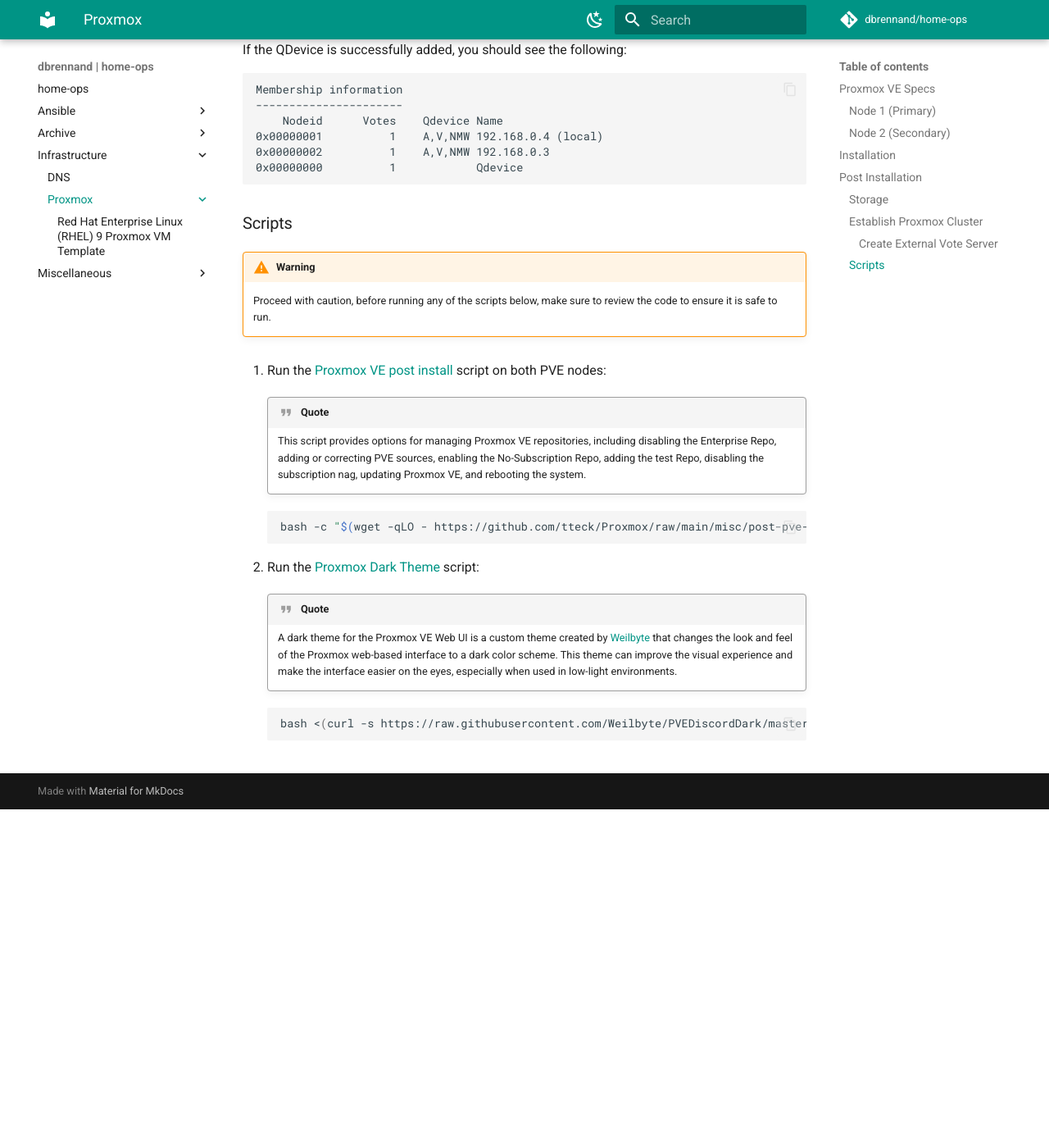
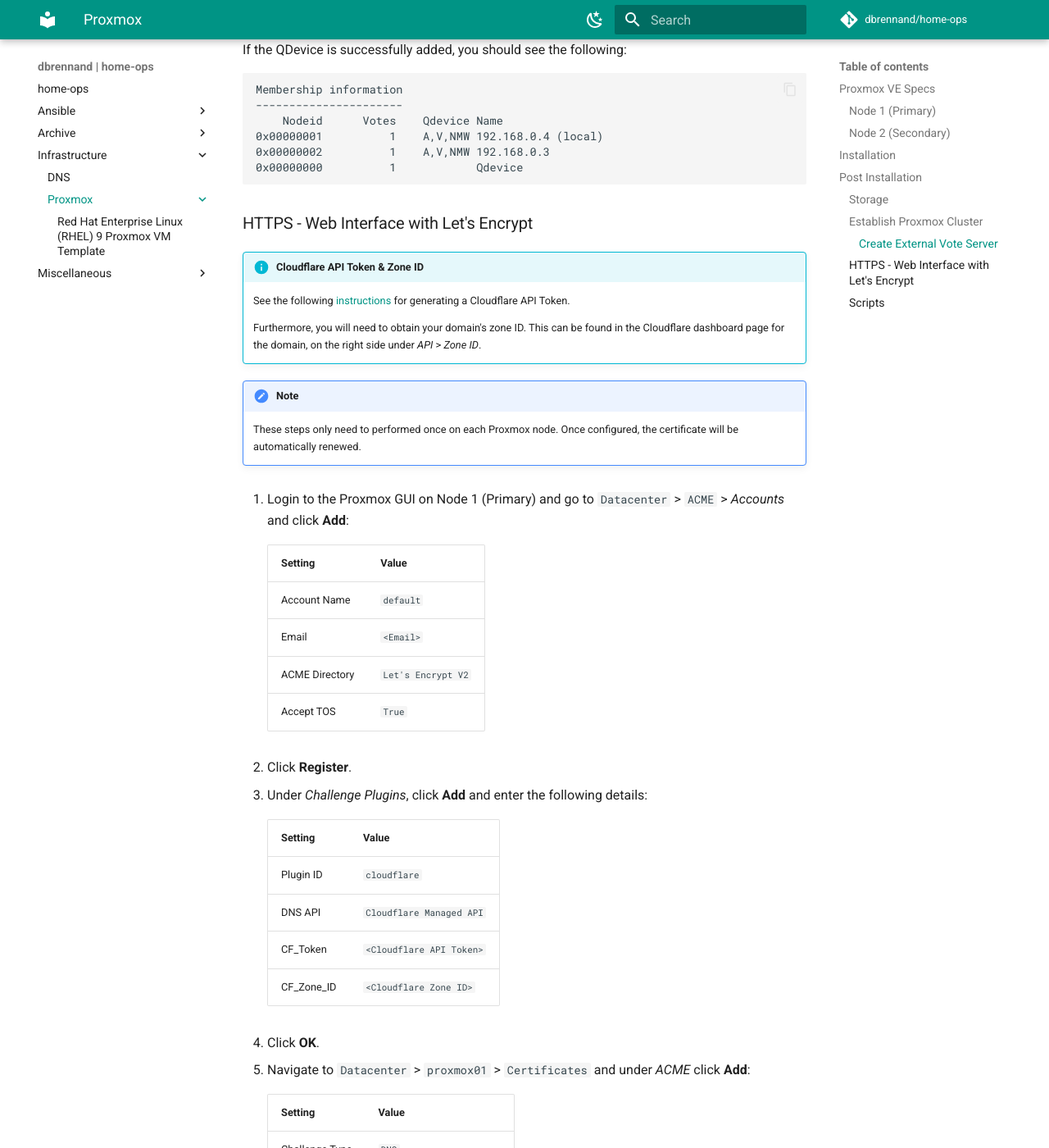
Before and after one commit to dbrennand/home-ops, an MkDocs documentation site: the page built from docs/infrastructure/Proxmox/index.md, in a window 1280 px wide and 1400 px high, scrolled down 3770 px. Shown: the whole window at 82% size. Built offline with MkDocs 1.6.1 and Material for MkDocs 9.7.7, drawn with Linux system fonts in a browser that asks for light colours; comment, search, counter and statistics services are not loaded; before the commit the page ends 4757 px from its top, so only the background shows below that; some of the changed text lies outside the part shown.

Commit message:
docs(feat): add steps for configuring Let's Encrypt cert for Proxmox web interface

````diff
--- a/docs/infrastructure/Proxmox/index.md
+++ b/docs/infrastructure/Proxmox/index.md
@@ -136,6 +136,56 @@
 0x00000000          1            Qdevice
 ```
 
+### HTTPS - Web Interface with Let's Encrypt
+
+!!! info "Cloudflare API Token & Zone ID"
+
+    See the following [instructions](https://github.com/dbrennand/ansible-role-caddy-docker#example---cloudflare-dns-01-challenge) for generating a Cloudflare API Token.
+
+    Furthermore, you will need to obtain your domain's zone ID. This can be found in the Cloudflare dashboard page for the domain, on the right side under *API* > *Zone ID*.
+
+!!! note
+
+    These steps only need to performed once on each Proxmox node. Once configured, the certificate will be automatically renewed.
+
+1. Login to the Proxmox GUI on Node 1 (Primary) and go to `Datacenter` > `ACME` > *Accounts* and click **Add**:
+
+    | Setting        | Value              |
+    | -------------- | ------------------ |
+    | Account Name   | `default`          |
+    | Email          | `<Email>`          |
+    | ACME Directory | `Let's Encrypt V2` |
+    | Accept TOS     | `True`             |
+
+2. Click **Register**.
+
+3. Under *Challenge Plugins*, click **Add** and enter the following details:
+
+    | Setting    | Value                    |
+    | ---------- | ------------------------ |
+    | Plugin ID  | `cloudflare`             |
+    | DNS API    | `Cloudflare Managed API` |
+    | CF_Token   | `<Cloudflare API Token>` |
+    | CF_Zone_ID | `<Cloudflare Zone ID>`   |
+
+4. Click **OK**.
+
+5. Navigate to `Datacenter` > `proxmox01` > `Certificates` and under *ACME* click **Add**:
+
+    | Setting        | Value                    |
+    | -------------- | ------------------------ |
+    | Challenge Type | `DNS`                    |
+    | Plugin         | `cloudflare`             |
+    | Domain         | `proxmox01.net.dbren.uk` |
+
+6. Click **OK**.
+
+7. Under *ACME* > for `Using Account` click **Edit** and select the `default` account and click **Apply**.
+
+8. Click **Order Certificates Now**.
+
+Once completed, the `pveproxy.service` will reload the web interface and show the new certificate.
+
 ### Scripts
 
 !!! warning
````
